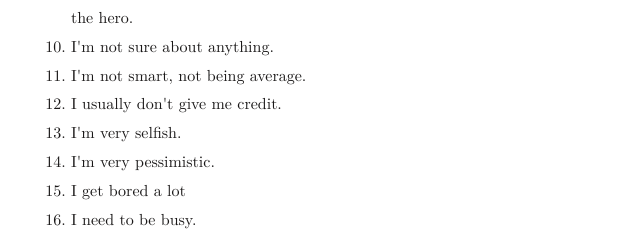
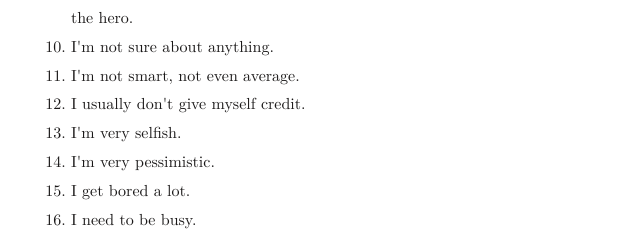
Before and after one commit to n0um3n4/second_mirror_website, a plain HTML site: page flaws.html in a window 1280 px wide. Shown: the part 413-653 px from the top of the page, 309-949 px from the left. Drawn offline with nearby package versions, Linux system fonts and the light colour scheme.

Commit message:
update website.

```diff
--- a/flaws.html
+++ b/flaws.html
@@ -35,11 +35,11 @@ body { background-color: white; }
                     <li>I rarely ask for help.</li>
                     <li>I tend to be the stand up guy but I think it's because deep down I want to be the hero.</li>
                     <li>I'm not sure about anything.</li>
-                    <li>I'm not smart, not being average.</li>
-                    <li>I usually don't give me credit.</li>
+                    <li>I'm not smart, not even average.</li>
+                    <li>I usually don't give myself credit.</li>
                     <li>I'm very selfish.</li>
                     <li>I'm very pessimistic.</li>
-                    <li>I get bored a lot</li>
+                    <li>I get bored a lot.</li>
                     <li>I need to be busy.</li>
                     <li>I care how I dress.</li>
                     <li>I care how I look.</li>
```
